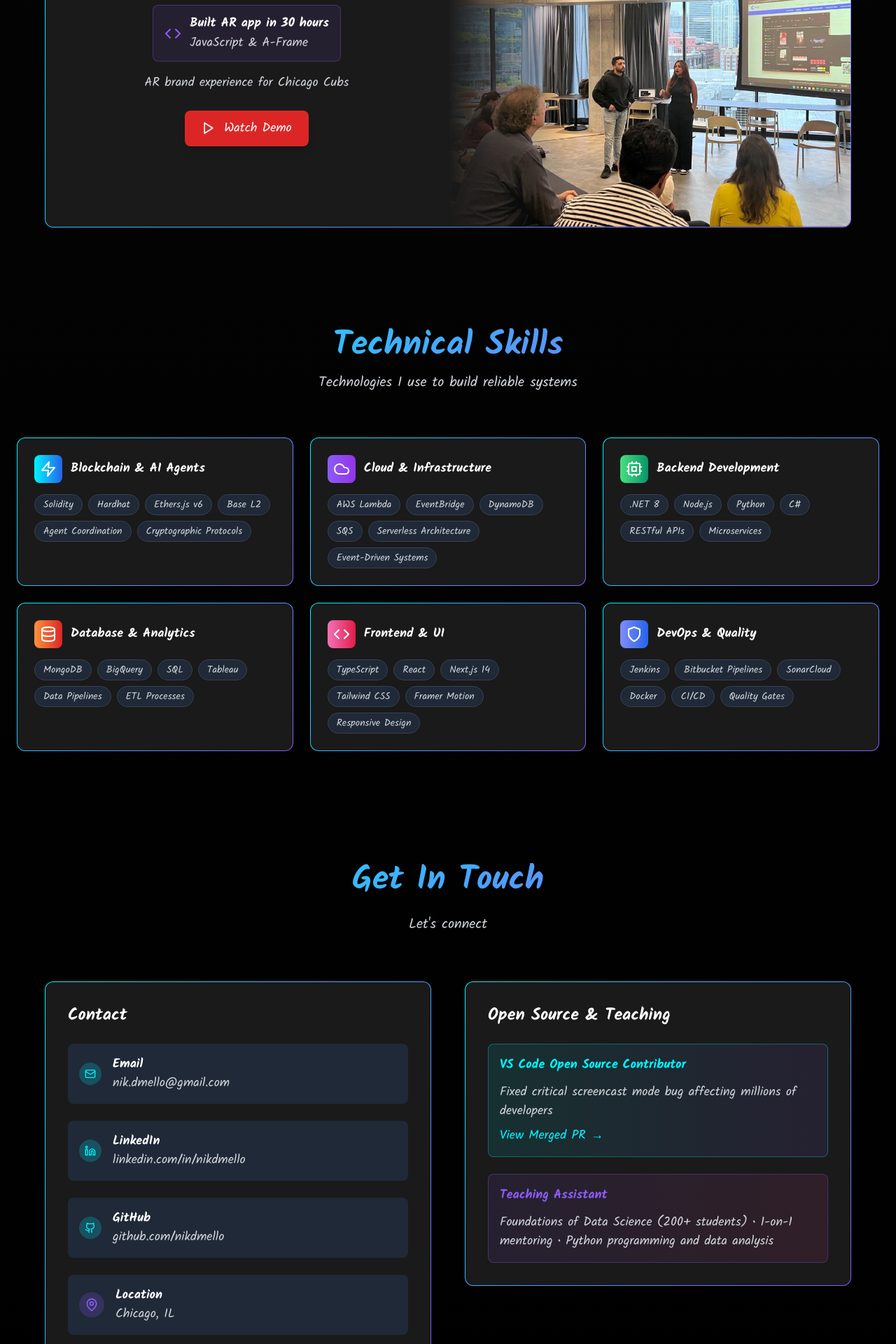
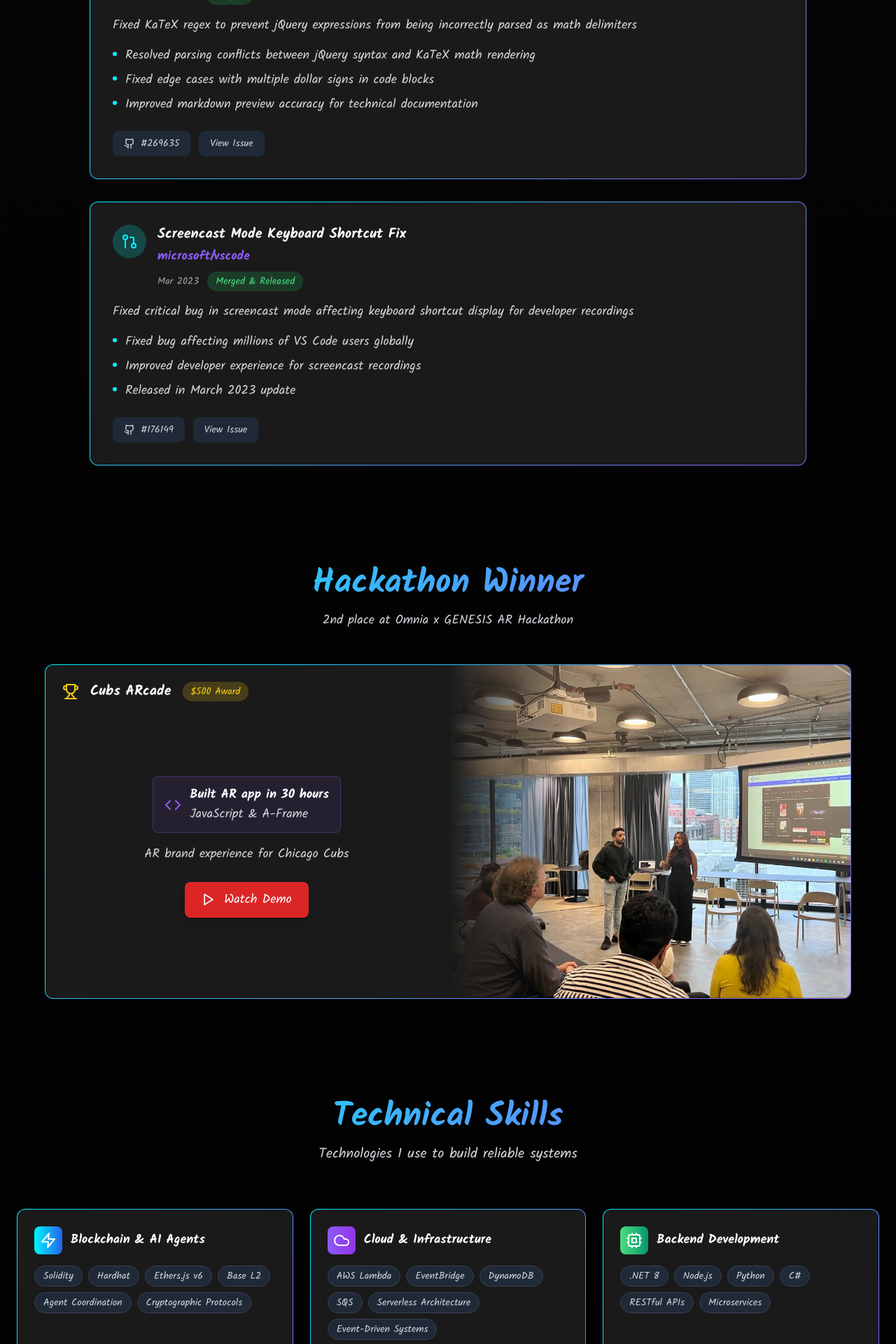
Before and after one commit to nikdmello/website, a Next.js app: page / in a window 1280 px wide. Shown: the part 4460-6380 px from the top of the page at 70% size. Built offline with nearby package versions, Linux system fonts and the light colour scheme.

Commit message:
feat: add OpenSource section and simplify Contact to horizontal grid

```diff
--- a/app/page.tsx
+++ b/app/page.tsx
@@ -4,6 +4,7 @@
 import { motion } from 'framer-motion'
 import Hero from '@/components/Hero'
 import Experience from '@/components/Experience'
+import OpenSource from '@/components/OpenSource'
 import Projects from '@/components/Projects'
 import Achievements from '@/components/Achievements'
 import Skills from '@/components/Skills'
@@ -36,6 +37,7 @@
         <Hero />
         <Projects />
         <Experience />
+        <OpenSource />
         <Achievements />
         <Skills />
         <Contact />
--- a/components/Contact.tsx
+++ b/components/Contact.tsx
@@ -22,29 +22,25 @@
           </p>
         </motion.div>
 
-        <div className="grid grid-cols-1 lg:grid-cols-2 gap-12 max-w-6xl mx-auto">
-          {/* Contact Info */}
         <motion.div
-            initial={{ opacity: 0, x: -50 }}
-            whileInView={{ opacity: 1, x: 0 }}
+          initial={{ opacity: 0, y: 50 }}
+          whileInView={{ opacity: 1, y: 0 }}
           transition={{ duration: 0.8 }}
           viewport={{ once: true }}
-            className="space-y-8"
+          className="max-w-5xl mx-auto"
         >
           <div className="cyber-border rounded-xl p-8 bg-card-bg rainbow-glow">
-              <h3 className="text-2xl font-bold text-white mb-6">Contact</h3>
-
-              <div className="space-y-6">
+            <div className="grid grid-cols-1 md:grid-cols-2 lg:grid-cols-4 gap-6">
               <a
                 href="mailto:nik.dmello@gmail.com"
-                  className="flex items-center gap-4 p-4 rounded-lg bg-gray-800 hover:bg-cyber-blue/20 transition-colors group"
+                className="flex flex-col items-center gap-3 p-6 rounded-lg bg-gray-800 hover:bg-cyber-blue/20 transition-colors group text-center"
               >
-                  <div className="p-2 rounded-full bg-cyber-blue/20 text-cyber-blue group-hover:bg-cyber-blue group-hover:text-white transition-colors flex-shrink-0">
-                    <Mail className="w-4 h-4" />
+                <div className="p-3 rounded-full bg-cyber-blue/20 text-cyber-blue group-hover:bg-cyber-blue group-hover:text-white transition-colors">
+                  <Mail className="w-5 h-5" />
                 </div>
                 <div>
-                    <p className="text-white font-semibold">Email</p>
-                    <p className="text-gray-300">nik.dmello@gmail.com</p>
+                  <p className="text-white font-semibold mb-1">Email</p>
+                  <p className="text-gray-300 text-sm">nik.dmello@gmail.com</p>
                 </div>
               </a>
 
@@ -52,14 +48,14 @@
                 href="https://linkedin.com/in/nikdmello"
                 target="_blank"
                 rel="noopener noreferrer"
-                  className="flex items-center gap-4 p-4 rounded-lg bg-gray-800 hover:bg-cyber-blue/20 transition-colors group"
+                className="flex flex-col items-center gap-3 p-6 rounded-lg bg-gray-800 hover:bg-cyber-blue/20 transition-colors group text-center"
               >
-                  <div className="p-2 rounded-full bg-cyber-blue/20 text-cyber-blue group-hover:bg-cyber-blue group-hover:text-white transition-colors flex-shrink-0">
-                    <Linkedin className="w-4 h-4" />
+                <div className="p-3 rounded-full bg-cyber-blue/20 text-cyber-blue group-hover:bg-cyber-blue group-hover:text-white transition-colors">
+                  <Linkedin className="w-5 h-5" />
                 </div>
-                  <div className="min-w-0 flex-1">
-                    <p className="text-white font-semibold">LinkedIn</p>
-                    <p className="text-gray-300">linkedin.com/in/nikdmello</p>
+                <div>
+                  <p className="text-white font-semibold mb-1">LinkedIn</p>
+                  <p className="text-gray-300 text-sm">linkedin.com/in/nikdmello</p>
                 </div>
               </a>
 
@@ -67,57 +63,30 @@
                 href="https://github.com/nikdmello"
                 target="_blank"
                 rel="noopener noreferrer"
-                  className="flex items-center gap-4 p-4 rounded-lg bg-gray-800 hover:bg-cyber-blue/20 transition-colors group"
+                className="flex flex-col items-center gap-3 p-6 rounded-lg bg-gray-800 hover:bg-cyber-blue/20 transition-colors group text-center"
               >
-                  <div className="p-2 rounded-full bg-cyber-blue/20 text-cyber-blue group-hover:bg-cyber-blue group-hover:text-white transition-colors flex-shrink-0">
-                    <Github className="w-4 h-4" />
+                <div className="p-3 rounded-full bg-cyber-blue/20 text-cyber-blue group-hover:bg-cyber-blue group-hover:text-white transition-colors">
+                  <Github className="w-5 h-5" />
                 </div>
                 <div>
-                    <p className="text-white font-semibold">GitHub</p>
-                    <p className="text-gray-300">github.com/nikdmello</p>
+                  <p className="text-white font-semibold mb-1">GitHub</p>
+                  <p className="text-gray-300 text-sm">github.com/nikdmello</p>
                 </div>
               </a>
 
-                <div className="flex items-center gap-4 p-4 rounded-lg bg-gray-800">
-                  <div className="p-2 rounded-full bg-cyber-purple/20 text-cyber-purple">
+              <div className="flex flex-col items-center gap-3 p-6 rounded-lg bg-gray-800 text-center">
+                <div className="p-3 rounded-full bg-cyber-purple/20 text-cyber-purple">
                   <MapPin className="w-5 h-5" />
                 </div>
                 <div>
-                    <p className="text-white font-semibold">Location</p>
-                    <p className="text-gray-300">Chicago, IL</p>
+                  <p className="text-white font-semibold mb-1">Location</p>
+                  <p className="text-gray-300 text-sm">Chicago, IL</p>
                 </div>
               </div>
             </div>
           </div>
         </motion.div>
 
-          {/* Current Focus */}
-          <motion.div
-            initial={{ opacity: 0, x: 50 }}
-            whileInView={{ opacity: 1, x: 0 }}
-            transition={{ duration: 0.8 }}
-            viewport={{ once: true }}
-            className="space-y-8"
-          >
-            <div className="cyber-border rounded-xl p-8 bg-card-bg rainbow-glow">
-              <h3 className="text-2xl font-bold text-white mb-6">Open Source & Teaching</h3>
-
-              <div className="space-y-6">
-                <div className="p-4 rounded-lg bg-gradient-to-r from-cyber-blue/10 to-cyber-purple/10 border border-cyber-blue/30">
-                  <h4 className="text-cyber-blue font-semibold mb-3">VS Code Open Source Contributor</h4>
-                  <p className="text-gray-300 mb-2">Fixed critical screencast mode bug affecting millions of developers</p>
-                  <a href="https://github.com/microsoft/vscode/pull/176149" target="_blank" rel="noopener noreferrer" className="text-cyber-blue hover:text-white transition-colors">View Merged PR →</a>
-                </div>
-
-                <div className="p-4 rounded-lg bg-gradient-to-r from-cyber-purple/10 to-pink-500/10 border border-cyber-purple/30">
-                  <h4 className="text-cyber-purple font-semibold mb-3">Teaching Assistant</h4>
-                  <p className="text-gray-300">Foundations of Data Science (200+ students) • 1-on-1 mentoring • Python programming and data analysis</p>
-                </div>
-              </div>
-            </div>
-          </motion.div>
-        </div>
-
       </div>
     </section>
   )
--- /dev/null
+++ b/components/OpenSource.tsx
@@ -0,0 +1,120 @@
+'use client'
+
+import { motion } from 'framer-motion'
+import { Github, GitPullRequest } from 'lucide-react'
+
+const contributions = [
+  {
+    title: 'KaTeX Regex Fix for jQuery Expressions',
+    repo: 'microsoft/vscode',
+    pr: '#269635',
+    prUrl: 'https://github.com/microsoft/vscode/pull/269635',
+    issueUrl: 'https://github.com/microsoft/vscode/issues/268378',
+    date: 'Nov 2025',
+    status: 'Merged',
+    description: 'Fixed KaTeX regex to prevent jQuery expressions from being incorrectly parsed as math delimiters',
+    impact: [
+      'Resolved parsing conflicts between jQuery syntax and KaTeX math rendering',
+      'Fixed edge cases with multiple dollar signs in code blocks',
+      'Improved markdown preview accuracy for technical documentation'
+    ]
+  },
+  {
+    title: 'Screencast Mode Keyboard Shortcut Fix',
+    repo: 'microsoft/vscode',
+    pr: '#176149',
+    prUrl: 'https://github.com/microsoft/vscode/pull/176149',
+    issueUrl: 'https://github.com/microsoft/vscode/issues/173752',
+    date: 'Mar 2023',
+    status: 'Merged & Released',
+    description: 'Fixed critical bug in screencast mode affecting keyboard shortcut display for developer recordings',
+    impact: [
+      'Fixed bug affecting millions of VS Code users globally',
+      'Improved developer experience for screencast recordings',
+      'Released in March 2023 update'
+    ]
+  }
+]
+
+export default function OpenSource() {
+  return (
+    <section className="py-20">
+      <div className="container mx-auto px-6">
+        <motion.div
+          initial={{ opacity: 0, y: 50 }}
+          whileInView={{ opacity: 1, y: 0 }}
+          transition={{ duration: 0.8 }}
+          viewport={{ once: true }}
+          className="text-center mb-16"
+        >
+          <h2 className="text-4xl md:text-5xl font-bold gradient-text mb-4">
+            Open Source
+          </h2>
+          <p className="text-xl text-gray-300 max-w-3xl mx-auto">
+            Contributing to VS Code, used by millions of developers worldwide
+          </p>
+        </motion.div>
+
+        <div className="space-y-8 max-w-5xl mx-auto">
+          {contributions.map((contrib, index) => (
+            <motion.div
+              key={index}
+              initial={{ opacity: 0 }}
+              whileInView={{ opacity: 1 }}
+              transition={{ duration: 0.3 }}
+              viewport={{ once: true }}
+              className="cyber-border rounded-xl p-8 bg-card-bg hover:glow-effect transition-all duration-300 rainbow-glow"
+            >
+              <div className="flex items-start gap-4 mb-4">
+                <div className="p-3 rounded-full bg-cyber-blue/20 text-cyber-blue">
+                  <GitPullRequest className="w-6 h-6" />
+                </div>
+                <div className="flex-1">
+                  <h3 className="text-xl font-bold text-white mb-1">{contrib.title}</h3>
+                  <p className="text-cyber-purple font-semibold mb-2">{contrib.repo}</p>
+                  <div className="flex flex-wrap items-center gap-3 text-sm">
+                    <span className="text-gray-400">{contrib.date}</span>
+                    <span className="px-3 py-1 bg-green-500/20 text-green-400 rounded-full">
+                      {contrib.status}
+                    </span>
+                  </div>
+                </div>
+              </div>
+
+              <p className="text-gray-300 mb-4">{contrib.description}</p>
+
+              <ul className="space-y-2 mb-6">
+                {contrib.impact.map((item, i) => (
+                  <li key={i} className="flex items-start gap-3 text-gray-300">
+                    <div className="w-1.5 h-1.5 bg-cyber-blue rounded-full mt-2 flex-shrink-0" />
+                    <span>{item}</span>
+                  </li>
+                ))}
+              </ul>
+
+              <div className="flex gap-3">
+                <a
+                  href={contrib.prUrl}
+                  target="_blank"
+                  rel="noopener noreferrer"
+                  className="flex items-center gap-2 px-4 py-2 bg-gray-800 hover:bg-cyber-blue/20 text-gray-300 hover:text-white text-sm rounded-lg transition-colors"
+                >
+                  <Github className="w-4 h-4" />
+                  {contrib.pr}
+                </a>
+                <a
+                  href={contrib.issueUrl}
+                  target="_blank"
+                  rel="noopener noreferrer"
+                  className="flex items-center gap-2 px-4 py-2 bg-gray-800 hover:bg-cyber-blue/20 text-gray-300 hover:text-white text-sm rounded-lg transition-colors"
+                >
+                  View Issue
+                </a>
+              </div>
+            </motion.div>
+          ))}
+        </div>
+      </div>
+    </section>
+  )
+}
```
Lines whose indentation alone changed are shown as unchanged.
